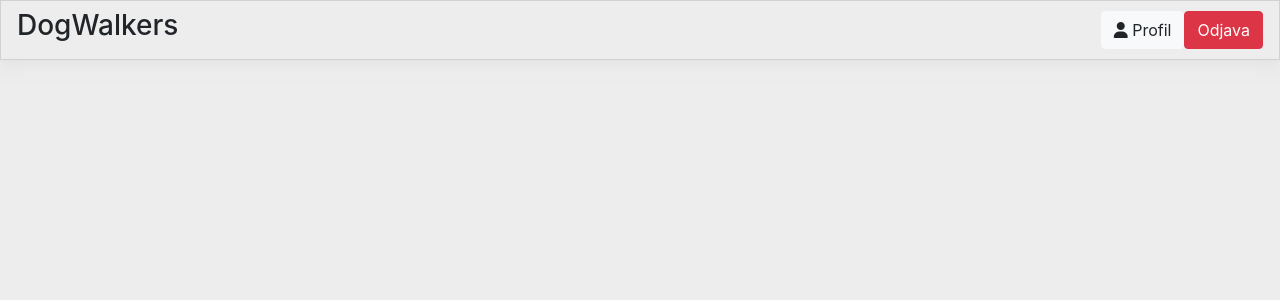
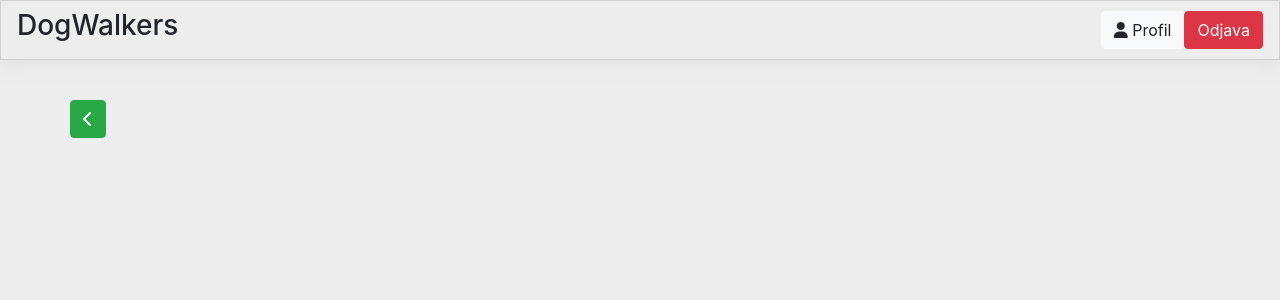
Before and after one commit to mynameisgasper/TPO, an Angular app in the folder src/app_public/: page /hitri-kontakti in a window 1280 px wide. Shown: the top 300 px of the page. Built offline with nearby package versions, Linux system fonts and the light colour scheme; sample sign-in values are in the browser's storage.

Commit message:
brisanje kontaktov deluje, treba narediti še kreiranje novega jwt žetona #51

```diff
--- a/src/app_public/src/app/components/hitri-kontakti/hitri-kontakti.component.html
+++ b/src/app_public/src/app/components/hitri-kontakti/hitri-kontakti.component.html
@@ -1,10 +1,13 @@
 <app-navbar></app-navbar>
 
-<div class="container">
-    <div class="row">
-        <div class="col-0 col-md-2 col-lg-2 col-xl-2"></div>
-        <app-kontakt *ngFor="let contact of contacts" [contact]="contact" class="col-12 col-md-4 col-lg-4 col-xl-4"></app-kontakt>
-
-    </div>
+<div class="container main-container">
+  <div class="row">
+    <button (click)="backButton()" class="btn btn-success" id="backButtonOtherProfile" >
+      <i class="fas fa-chevron-left"></i>
+    </button>
+  </div>
+  <div class="row">
+    <app-kontakt *ngFor="let contact of contacts" [contact]="contact" class="col-12 col-md-4 col-lg-4 col-xl-4"></app-kontakt>
+  </div>
 
 </div>
--- a/src/app_public/src/app/components/hitri-kontakti/hitri-kontakti.component.ts
+++ b/src/app_public/src/app/components/hitri-kontakti/hitri-kontakti.component.ts
@@ -27,6 +27,9 @@ export class HitriKontaktiComponent implements OnInit {
     this.user = this.authService.vrniTrenutnegaUporabnika()
   }
 
+  backButton(){
+    window.history.back()
+  }
 
 
 }
--- a/src/app_public/src/app/components/ogled-profila/ogled-profila.component.html
+++ b/src/app_public/src/app/components/ogled-profila/ogled-profila.component.html
@@ -5,7 +5,7 @@
         <div class="row delete-row">
             <div class="col-6 col-md-6 col-lg-6 col-xl-6">
                 <button *ngIf="this.contactExists" (click)="dodajPodHitreKontakte()" id="dodajKontakt" class="btn btn-primary">Dodaj med hitre kontakte</button>
-                <button *ngIf="!this.contactExists" (click)="brisiIzHitrihKontaktov()" id="brisiKontakt" class="btn btn-danger">Izbriši hitri kontakt</button>
+                <button *ngIf="!(this.contactExists)" (click)="brisiIzHitrihKontaktov()" id="brisiKontakt" class="btn btn-danger">Izbriši hitri kontakt</button>
                 <button (click)="ogledOglasov()" id="vsiOglasi" class="btn btn-primary" style="margin-left:1vh;">Vsi Oglasi</button>
             </div>
             <div class="col-6 col-md-6 col-lg-6 col-xl-6">
--- a/src/app_public/src/app/components/ogled-profila/ogled-profila.component.ts
+++ b/src/app_public/src/app/components/ogled-profila/ogled-profila.component.ts
@@ -32,14 +32,17 @@ export class OgledProfilaComponent implements OnInit {
 
     this.contactExists = this.checkIfUserHasContact()
 
-
   }
 
   checkIfUserHasContact(){
+    this.currentUser = this.authService.vrniTrenutnegaUporabnika()
     for(let c in this.currentUser.contacts){
-      if(this.id.toString() === c.toString())
+      console.log(this.currentUser.contacts[c])
+      if(this.id.toString() === this.currentUser.contacts[c].toString())
         return false;
     }
+
+
     return true
   }
 
--- a/src/app_public/src/app/components/profil-uporabnika/profil-uporabnika.component.ts
+++ b/src/app_public/src/app/components/profil-uporabnika/profil-uporabnika.component.ts
@@ -53,9 +53,6 @@ export class ProfilUporabnikaComponent implements OnInit {
     this.router.navigate(['/oglasi-profil/'+ this.user.id])
   }
 
-  dodajHitriKontakt(){
-
-  }
 
 
 }
--- a/src/app_public/src/app/services/user.service.ts
+++ b/src/app_public/src/app/services/user.service.ts
@@ -153,6 +153,7 @@ export class UserService {
   public deleteContact(idUser: string): Promise<User> {
     const url: string = this.apiUrl+'/contact?userId='+`${idUser}`
     console.log("url:" + url)
+    console.log(idUser)
     const httpHeaders = {
       headers: new HttpHeaders({
         'Authorization': `Bearer ${this.authService.vrniZeton()}`
```
Also changed, not shown: 2 other files (tests, documents, lock files or other folders).
